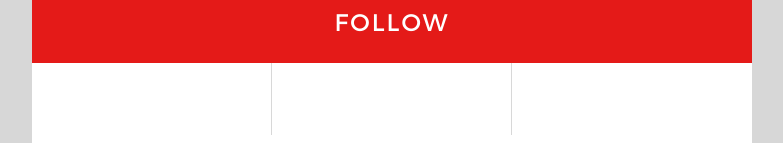
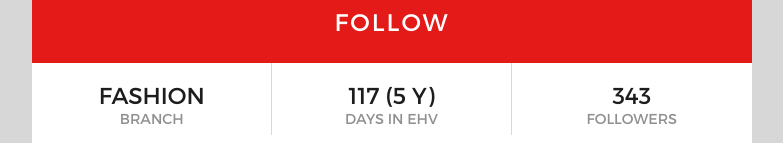
Before and after one commit to UPLYNXED/UDIT, a PHP site: page /profile.php in a window 1280 px wide. Shown: the part 657-800 px from the top of the page, without its empty margins (248-1031 px from the left). Run offline with PHP 8.4, Linux system fonts and the light colour scheme; some libraries are stand-ins or nearby versions.

Commit message:
Profile details boxes & mobile chrome nav color

```diff
--- a/assets/style.css
+++ b/assets/style.css
@@ -128,7 +128,6 @@ table {
 
 	.menuSlider {
 		position: fixed;
-		/* left: -300px; */
 		margin-left: -300px;
 		height: 100vh;
 		width: 75%;
@@ -321,9 +320,8 @@ table {
 			color: white;
 			font-size: 1.2em;
 			letter-spacing: 3px;
-
 			text-transform: uppercase;
-}
+		}
 
 		.noAccount {
 			text-align: center;
@@ -382,8 +380,7 @@ table {
 			line-height: 7vh;
 			font-size: 0.95em;
 			font-family: 'montserratlight';
-
-}
+		}
 
 		.newsArticle {
 			background-color: white;
@@ -486,7 +483,10 @@ table {
 		.profileScreen header {
 			position: relative;
 			height: 80vh;
-			background-image: linear-gradient(to bottom, rgba(14,14,14,0.7) 0%, rgba(255,255,255,0) 20vh),      linear-gradient(to top, rgba(26, 26, 26, 0.7) 0, rgba(26, 26, 26, 0.25) 40vh, rgba(26, 26, 26, 0) 50vh),       url(images/profiles/anna.png);
+			background-image:
+				linear-gradient(to bottom, rgba(14,14,14,0.7) 0%, rgba(255,255,255,0) 20vh),
+				linear-gradient(to top, rgba(26, 26, 26, 0.7) 0, rgba(26, 26, 26, 0.25) 40vh, rgba(26, 26, 26, 0) 50vh),
+				url(images/profiles/anna.png);
 			background-position: 50% 20%;
 		}
 
@@ -562,3 +562,18 @@ table {
 			width: 33.3%;
 			border-right: none;
 		}
+
+		.profileDetailsBox h4 {
+			padding-top: 2.8vh;
+			text-transform: uppercase;
+			color: #1D1D1D;
+			font-size: 1.2em;
+		}
+
+		.profileDetailsBox span {
+			display: block;
+			padding-top: 0.5vh;
+			text-transform: uppercase;
+			color: rgb(144, 144, 144);
+			font-size: 0.75em;
+		}
--- a/includes/head.php
+++ b/includes/head.php
@@ -24,6 +24,7 @@
     <meta http-equiv="Content-Type" content="text/html;charset=utf-8">
     <meta name="mobile-web-app-capable" content="yes">
     <meta name="apple-mobile-web-app-capable" content="yes">
+    <meta name="theme-color" content="#e41a18">
     <meta name="viewport" content="width=device-width, initial-scale=1.0, minimum-scale=1.0, maximum-scale=1.0, user-scalable=no">
     <title>UDIT - <?php echo $pageSub ?></title>
     <link rel="shortcut icon" type="image/x-icon" href="assets/images/icon/favicon.ico">
--- a/profile.php
+++ b/profile.php
@@ -22,11 +22,14 @@
 				</div>
 				<div class="profileDetails">
 					<div class="profileDetailsBox">
-
+						<h4>Fashion</h4>
+						<span>Branch</span>
 					</div><div class="profileDetailsBox">
-
+						<h4>117 (5 Y)</h4>
+						<span>Days in EHV</span>
 					</div><div class="profileDetailsBox">
-
+						<h4>343</h4>
+						<span>Followers</span>
 					</div>
 				</div>
 			</div>
```
